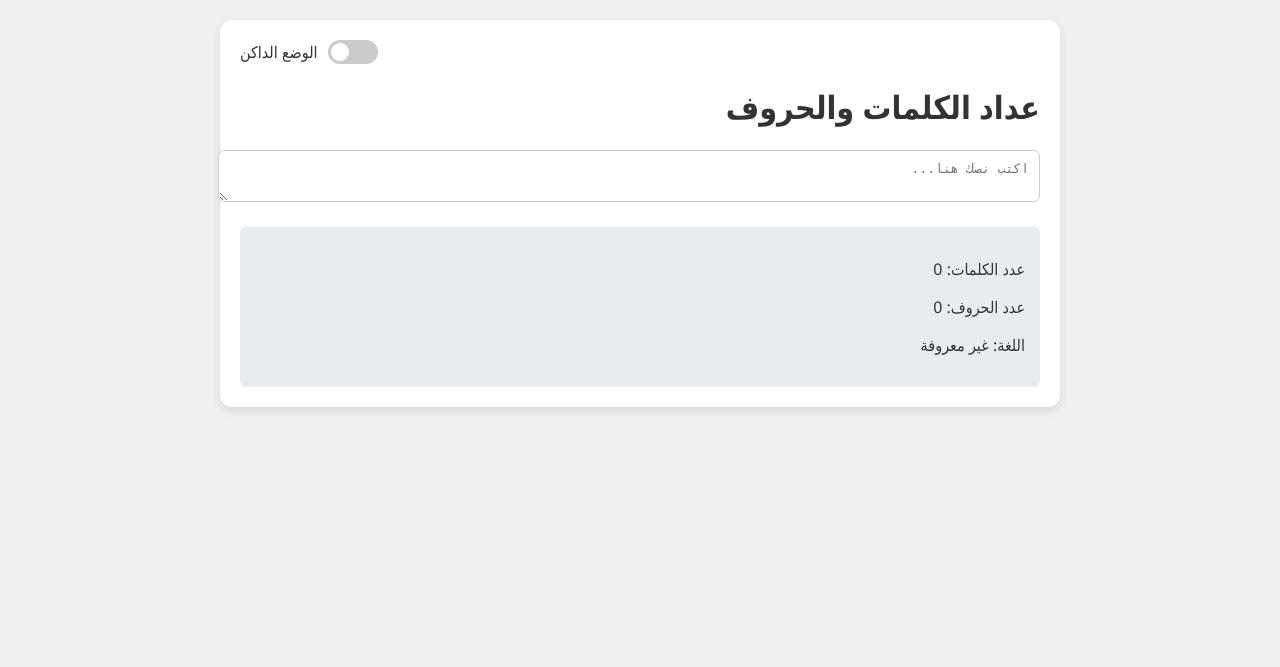
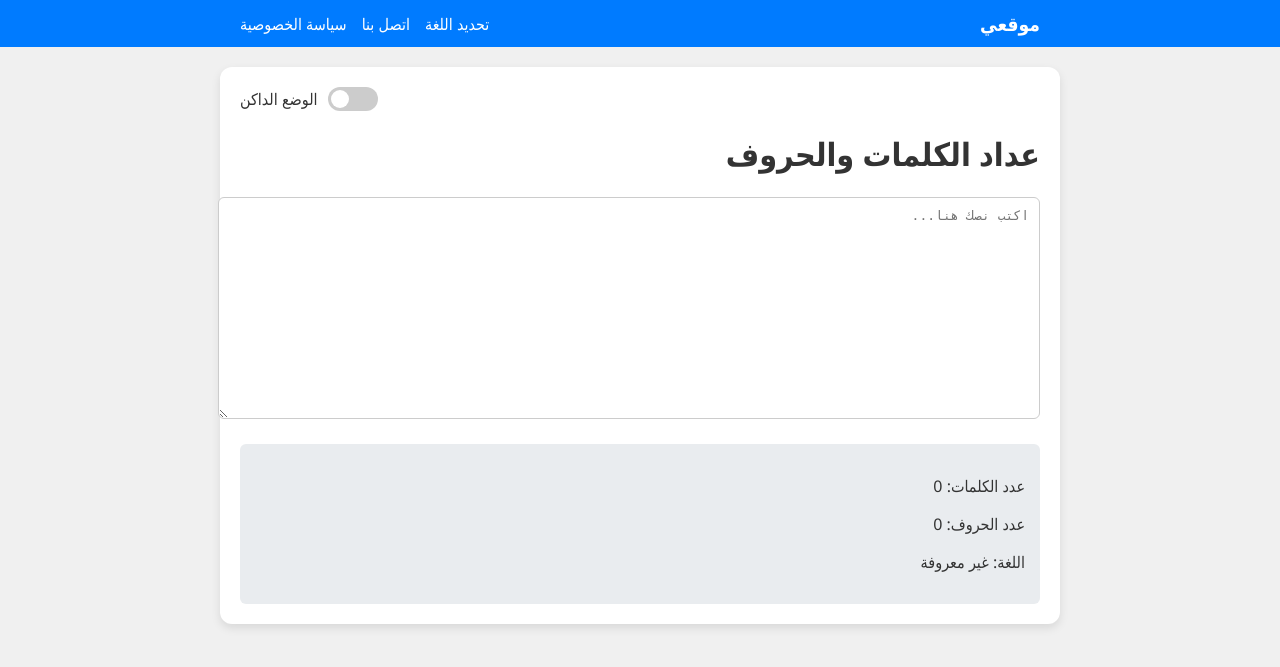
Before and after one commit to ahmadremaw/word-counter-fixed, a Flask app: page / in a window 1280 px wide. Shown: the top 667 px of the page. Run offline with Flask 3, Linux system fonts and the light colour scheme.

Commit message:
Update index.html

```diff
--- a/templates/index.html
+++ b/templates/index.html
@@ -5,11 +5,63 @@
   <meta name="viewport" content="width=device-width, initial-scale=1" />
   <title>عداد الكلمات والحروف</title>
   <style>
-    /* القاعدة العامة */
+    /* === تنسيق القائمة === */
+    .navbar {
+        background-color: #007bff;
+        color: white;
+        padding: 10px 0;
+    }
+
+    .nav-container {
+        max-width: 800px;
+        margin: auto;
+        display: flex;
+        justify-content: space-between;
+        align-items: center;
+        padding: 0 20px;
+    }
+
+    .logo {
+        font-weight: bold;
+        font-size: 1.2em;
+    }
+
+    .nav-links {
+        list-style: none;
+        display: flex;
+        gap: 15px;
+        margin: 0;
+        padding: 0;
+    }
+
+    .nav-links li a {
+        color: white;
+        text-decoration: none;
+        transition: color 0.3s;
+    }
+
+    .nav-links li a:hover {
+        color: #dbefff;
+    }
+
+    /* === الوضع الداكن للقائمة === */
+    body.dark .navbar {
+        background-color: #1e1e1e;
+    }
+
+    body.dark .nav-links li a {
+        color: #f0f0f0;
+    }
+
+    body.dark .nav-links li a:hover {
+        color: #90cdf4;
+    }
+
+    /* === القاعدة العامة === */
     body {
         font-family: 'Segoe UI', Tahoma, Geneva, Verdana, sans-serif;
         margin: 0;
-        padding: 20px;
+        padding: 0;
         background-color: #f0f0f0;
         color: #333;
         transition: background-color 0.3s, color 0.3s;
@@ -25,6 +77,7 @@
         padding: 20px;
         border-radius: 12px;
         box-shadow: 0 4px 10px rgba(0,0,0,0.1);
+        margin-top: 20px;
     }
 
     /* حقل الإدخال */
@@ -35,9 +88,10 @@
         border-radius: 6px;
         border: 1px solid #ccc;
         resize: vertical;
+        min-height: 200px;
     }
 
-    /* نتيجة التحليل */
+    /* نتائج التحليل */
     .results {
         margin-top: 20px;
         background: #e9ecef;
@@ -45,7 +99,7 @@
         border-radius: 6px;
     }
 
-    /* التبديل بين الوضعين */
+    /* تبديل الوضع */
     .toggle-mode {
         margin-bottom: 20px;
         display: flex;
@@ -60,7 +114,6 @@
         cursor: pointer;
     }
 
-    /* سويتش مظهر */
     .switch {
         position: relative;
         display: inline-block;
@@ -124,17 +177,40 @@
         background-color: #444;
     }
 
-    /* دعم الشاشات الصغيرة */
+    /* استجابة الموبايل */
     @media (max-width: 600px) {
+        .nav-container {
+            flex-direction: column;
+            align-items: flex-start;
+        }
+
+        .nav-links {
+            flex-direction: column;
+            gap: 10px;
+            margin-top: 10px;
+        }
+
         textarea {
             font-size: 0.9em;
-            height: 150px;
         }
     }
   </style>
 </head>
 <body>
 
+<!-- القائمة -->
+<nav class="navbar">
+  <div class="nav-container">
+    <span class="logo">موقعي</span>
+    <ul class="nav-links">
+      <li><a href="#">تحديد اللغة</a></li>
+      <li><a href="#">اتصل بنا</a></li>
+      <li><a href="#">سياسة الخصوصية</a></li>
+    </ul>
+  </div>
+</nav>
+
+<!-- المحتوى الرئيسي -->
 <div class="container">
   <div class="toggle-mode">
     <label class="switch">
@@ -154,6 +230,7 @@
   </div>
 </div>
 
+<!-- سكربت -->
 <script>
   const textarea = document.getElementById('text-input');
   const wordCount = document.getElementById('word-count');
```
Lines whose indentation alone changed are shown as unchanged.
